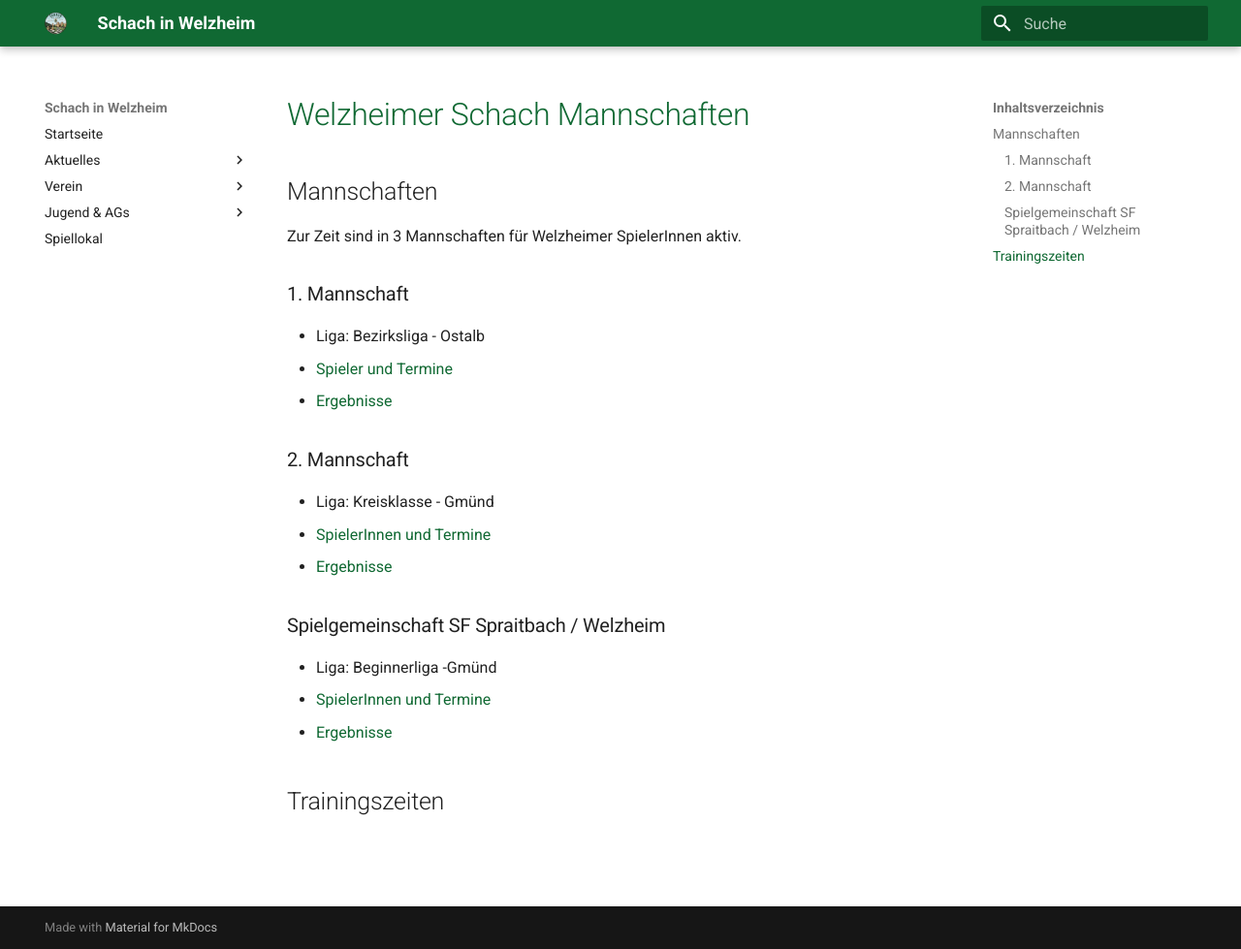
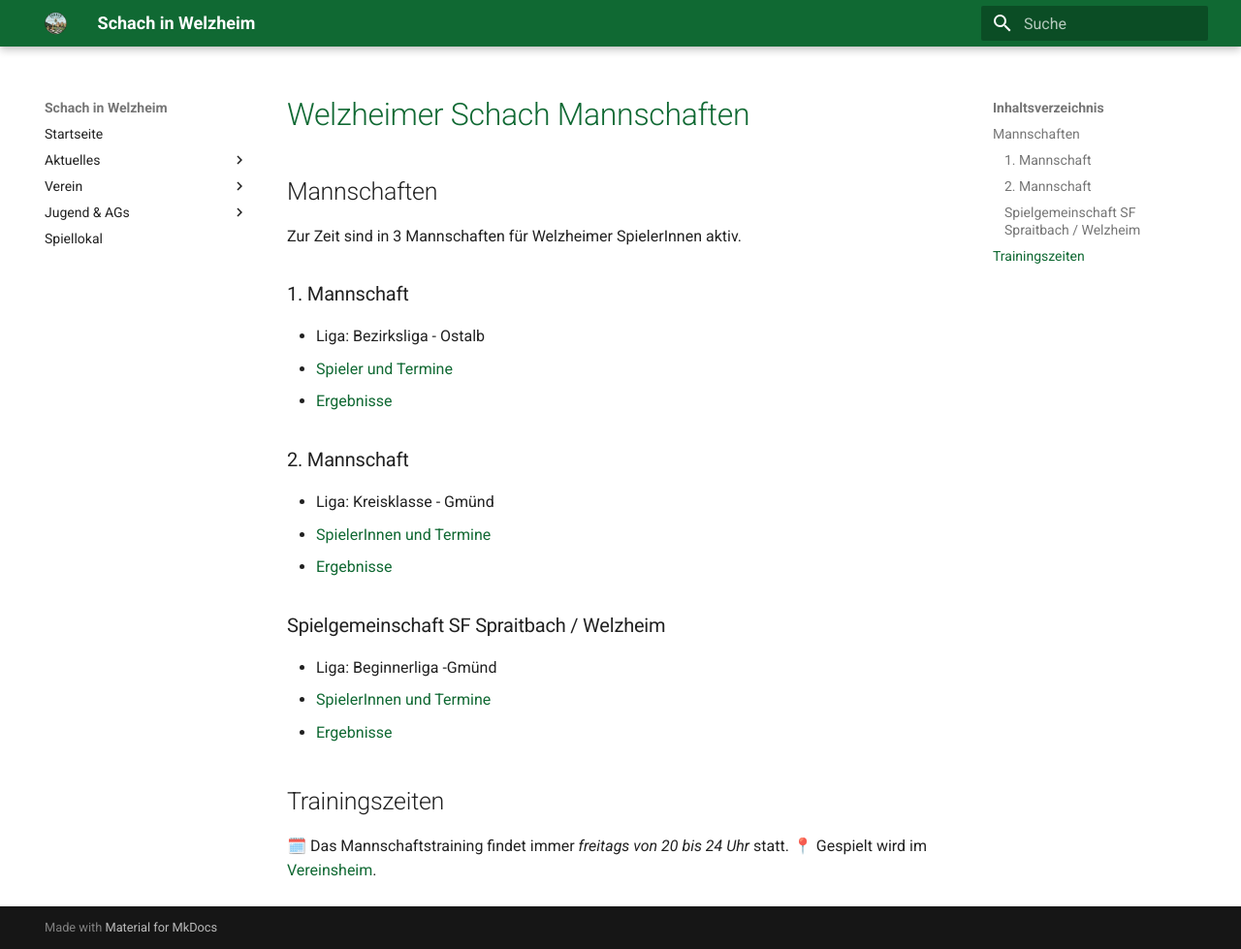
Before and after one commit to schachwelzheim/schachwelzheim, an MkDocs documentation site: the page built from docs/verein/mannschaften/index.md, in a window 1280 px wide and 979 px high. Shown: the whole window at 97% size. Built offline with MkDocs 1.6.1 and Material for MkDocs 9.7.7, drawn with Linux system fonts in a browser that asks for light colours.

Commit message:
Update training times in index.md
Added training schedule details for the team.

```diff
--- a/docs/verein/mannschaften/index.md
+++ b/docs/verein/mannschaften/index.md
@@ -24,3 +24,6 @@ Zur Zeit sind in 3 Mannschaften für Welzheimer SpielerInnen aktiv.
 * [Ergebnisse](https://svw-schach.liga.nu/cgi-bin/WebObjects/nuLigaSCHACHDE.woa/wa/groupPage?championship=Ostalb+25%2F26&group=4189)
 
 ## Trainingszeiten
+
+🗓️ Das Mannschaftstraining findet immer *freitags von 20 bis 24 Uhr* statt.
+📍 Gespielt wird im [Vereinsheim](../spiellokal).
```
